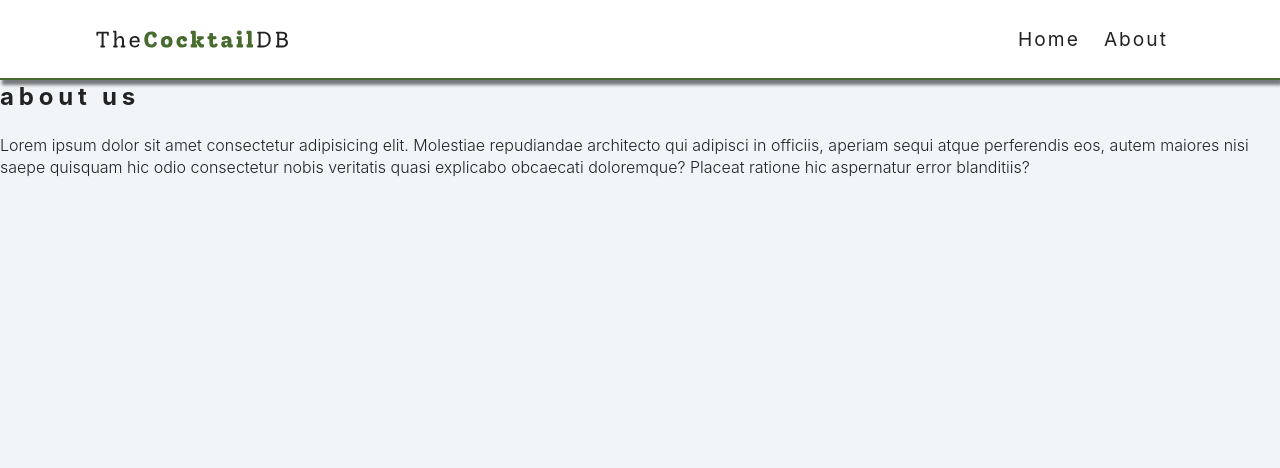
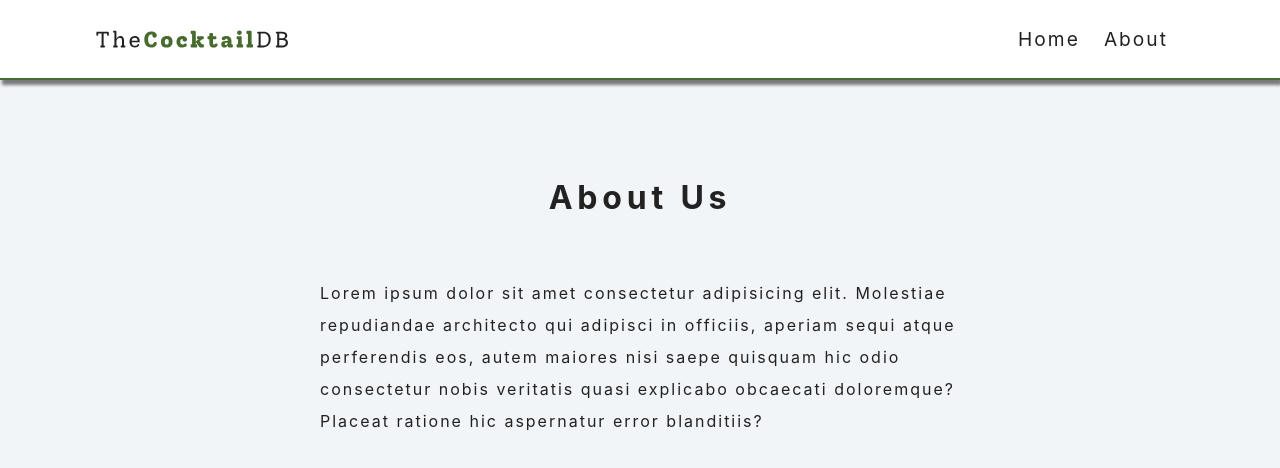
Before and after one commit to ROHITchin995/cocktail-app, a React (Create React App) app: page /about in a window 1280 px wide. Shown: the top 468 px of the page. Built offline with nearby package versions, Linux system fonts and the light colour scheme; no server answers.

Commit message:
Cocktail list CSS added

```diff
--- a/src/Pages/About.js
+++ b/src/Pages/About.js
@@ -3,7 +3,7 @@ import React from "react";
 export const About =()=> {
   return (
     <section className="section about-section">
-      <h1 className="section-title">about us</h1>
+      <h1 className="section-title">About us</h1>
       <p>
         Lorem ipsum dolor sit amet consectetur adipisicing elit. Molestiae
         repudiandae architecto qui adipisci in officiis, aperiam sequi atque
--- a/src/index.css
+++ b/src/index.css
@@ -162,8 +162,71 @@ Navbar
 .logo {
   width: 12rem;
 }
+/*
+======
+About
+======
+*/
+.about-section {
+  width: var(--smallWidth);
+  max-width: var(--maxWidth);
+  margin: 0 auto;
+}
+.about-section p {
+  line-height: 2rem;
+  font-weight: 400;
+  letter-spacing: 2px;
+}
 
 code {
   font-family: source-code-pro, Menlo, Monaco, Consolas, 'Courier New',
     monospace;
 }
+/*
+======
+Error
+======
+*/
+.error-page {
+  display: flex;
+  justify-content: center;
+}
+.error-container {
+  text-align: center;
+  text-transform: capitalize;
+}
+/*
+======
+Cocktails List
+======
+*/
+.section {
+  padding: 5rem 0;
+}
+.section-title {
+  font-size: 2rem;
+  text-transform: capitalize;
+  letter-spacing: var(--mainSpacing);
+  text-align: center;
+  margin-bottom: 3.5rem;
+  margin-top: 1rem;
+}
+.cocktails-center {
+  width: var(--smallWidth);
+  margin: 0 auto;
+  max-width: var(--fullWidth);
+  display: grid;
+  row-gap: 2rem;
+  column-gap: 2rem;
+  /* align-items: start; */
+}
+@media screen and (min-width: 576px) {
+  .cocktails-center {
+    grid-template-columns: repeat(auto-fill, minmax(338.8px, 1fr));
+  }
+}
+/*
+======
+Cocktail
+======
+*/
```
